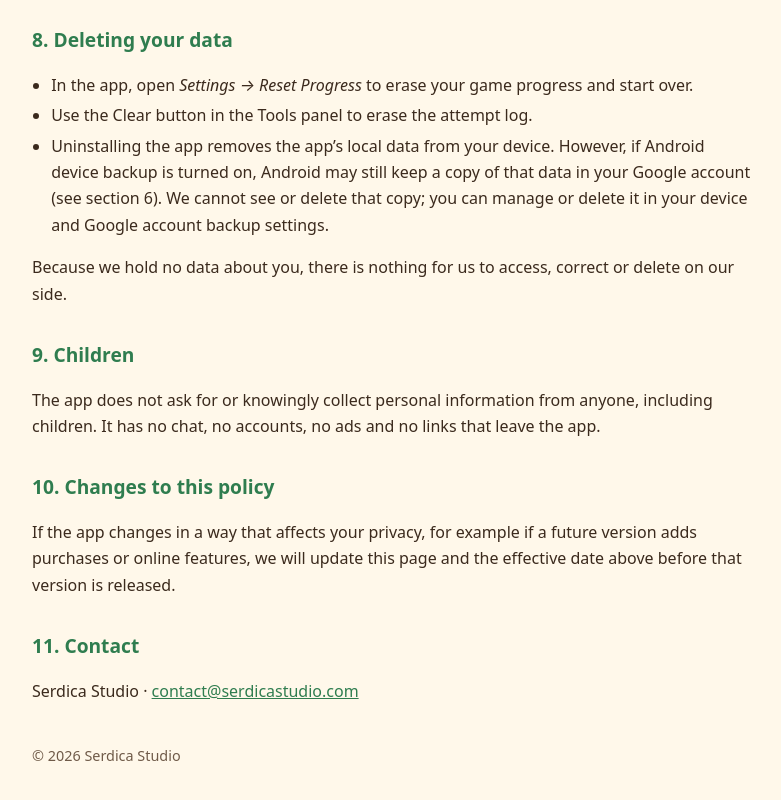
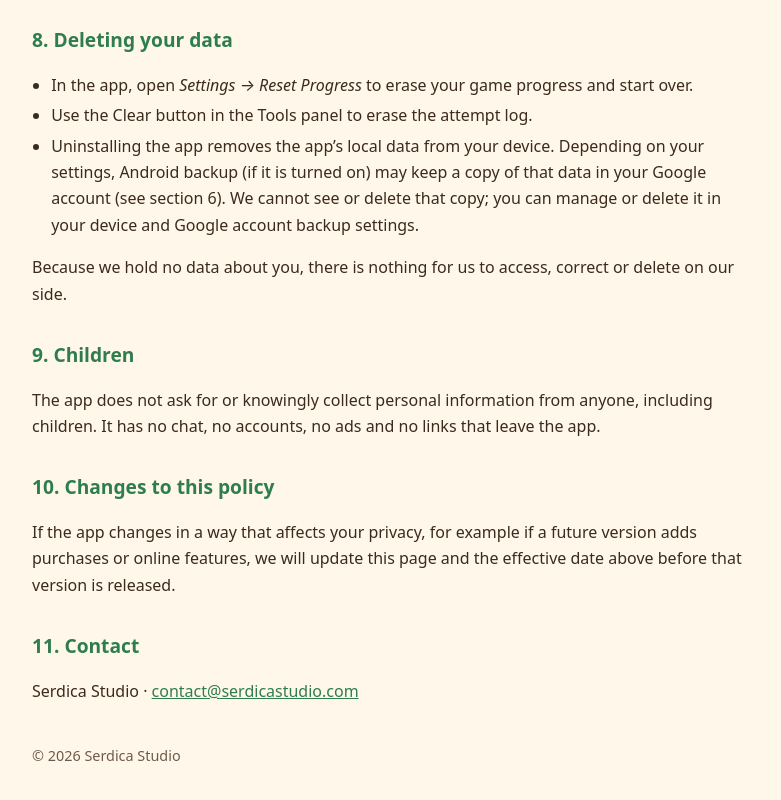
Before and after one commit to ddakov/cozy-merge-town-privacy, a plain HTML site: page index.html in a window 1280 px wide. Shown: the part 1840-2640 px from the top of the page, without its empty margins (248-1029 px from the left). Drawn offline with Linux system fonts and the light colour scheme.

Commit message:
Policy: uninstall removes local data, Android backup may keep a copy depending on settings

```diff
--- a/index.html
+++ b/index.html
@@ -69,7 +69,7 @@
   <ul>
     <li>In the app, open <em>Settings → Reset Progress</em> to erase your game progress and start over.</li>
     <li>Use the Clear button in the Tools panel to erase the attempt log.</li>
-    <li>Uninstalling the app removes the app’s local data from your device. However, if Android device backup is turned on, Android may still keep a copy of that data in your Google account (see section 6). We cannot see or delete that copy; you can manage or delete it in your device and Google account backup settings.</li>
+    <li>Uninstalling the app removes the app’s local data from your device. Depending on your settings, Android backup (if it is turned on) may keep a copy of that data in your Google account (see section 6). We cannot see or delete that copy; you can manage or delete it in your device and Google account backup settings.</li>
   </ul>
   <p>Because we hold no data about you, there is nothing for us to access, correct or delete on our side.</p>
 
```
